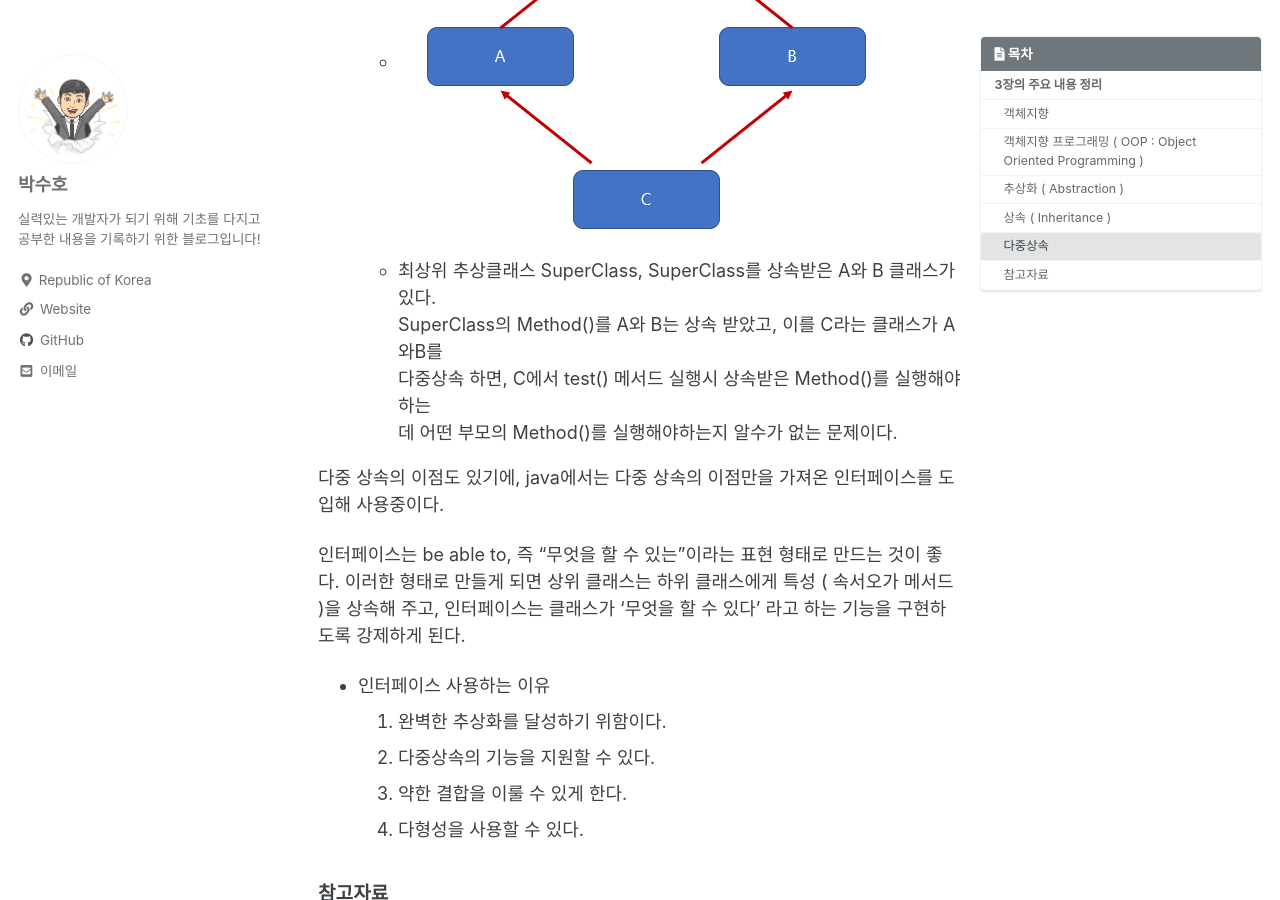
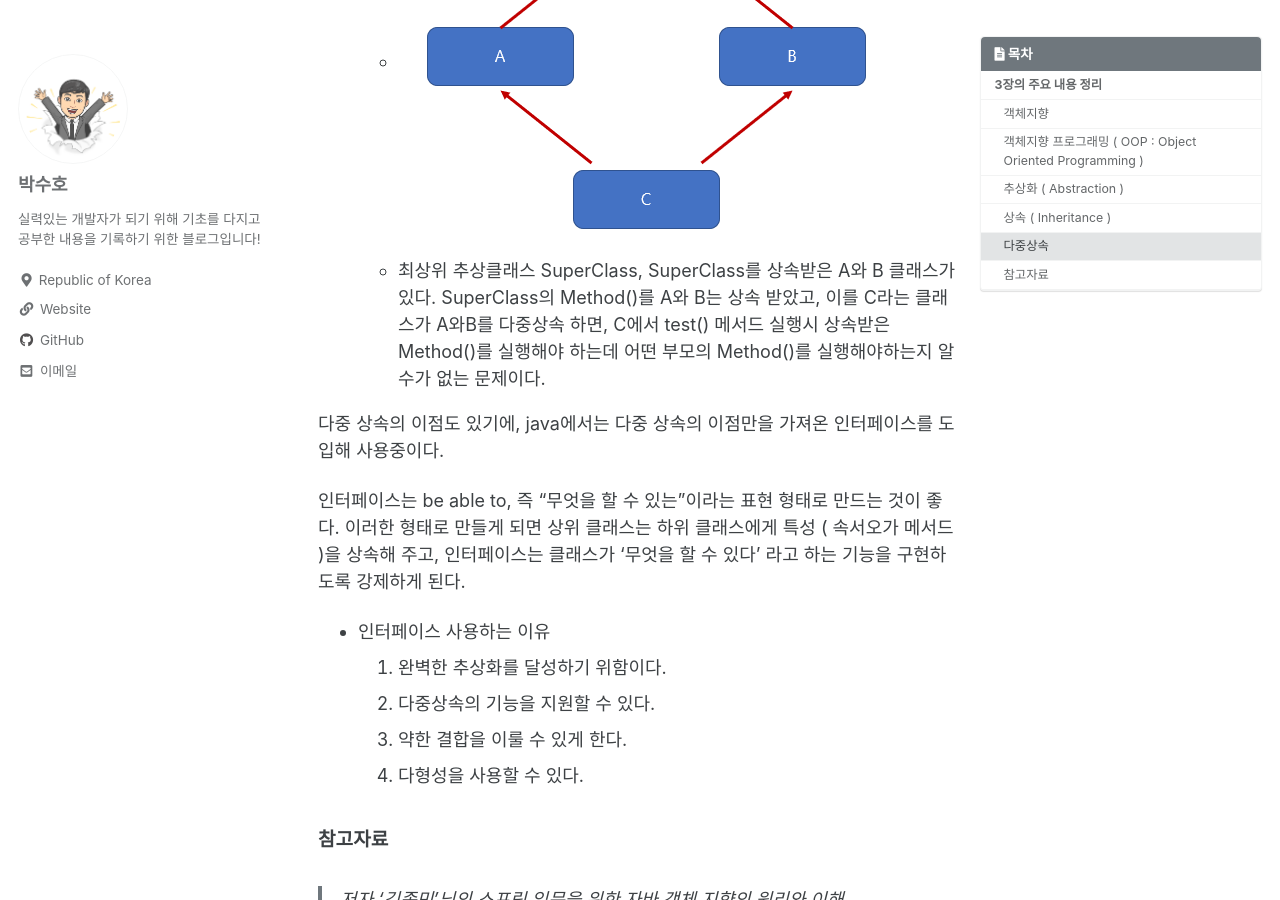
Before and after one commit to SbinSho/SbinSho.github.io, a Jekyll site: the page built from _posts/2020-12-24-Chap3_JavaStudy.md, in a window 1280 px wide and 900 px high, scrolled down 2233 px. Built offline with Jekyll 4.4.1, drawn with Linux system fonts in a browser that asks for light colours; cached includes are drawn as plain includes.

```diff
--- a/_posts/2020-12-24-Chap3_JavaStudy.md
+++ b/_posts/2020-12-24-Chap3_JavaStudy.md
@@ -71,7 +71,7 @@ last_modified_at : 2020-12-24
 
 * 다이아몬드 문제 ( Diamond Problem )
     - ![Diamond Problem](/assets/images/chap3/Diamond Problem.PNG)
-    - 최상위 추상클래스 SuperClass, SuperClass를 상속받은 A와 B 클래스가 있다. <br>SuperClass의 Method()를 A와 B는 상속 받았고, 이를 C라는 클래스가 A와B를<br> 다중상속 하면, C에서 test() 메서드 실행시 상속받은 Method()를 실행해야 하는<br>데 어떤 부모의 Method()를 실행해야하는지 알수가 없는 문제이다.
+    - 최상위 추상클래스 SuperClass, SuperClass를 상속받은 A와 B 클래스가 있다. SuperClass의 Method()를 A와 B는 상속 받았고, 이를 C라는 클래스가 A와B를 다중상속 하면, C에서 test() 메서드 실행시 상속받은 Method()를 실행해야 하는데 어떤 부모의 Method()를 실행해야하는지 알수가 없는 문제이다.
 
 다중 상속의 이점도 있기에, java에서는 다중 상속의 이점만을 가져온 인터페이스를 도입해 사용중이다.
 
```
